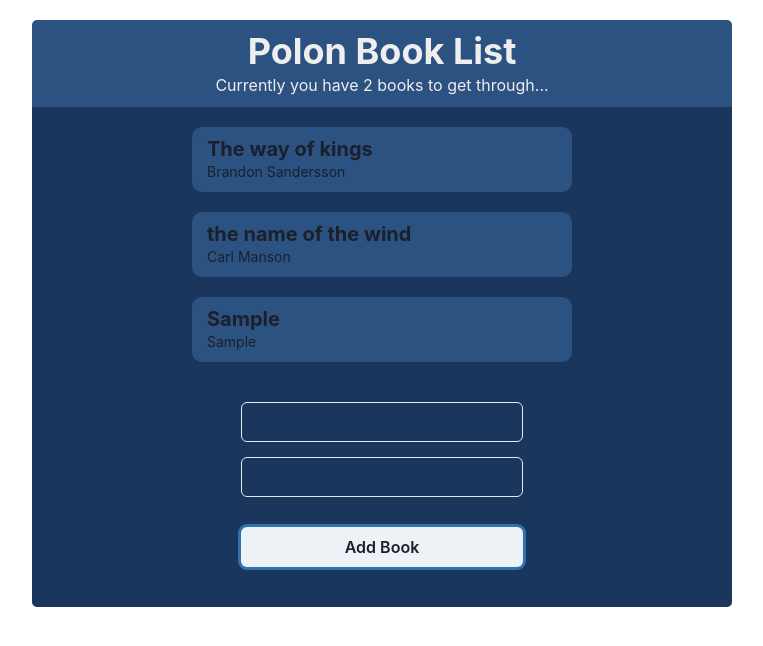
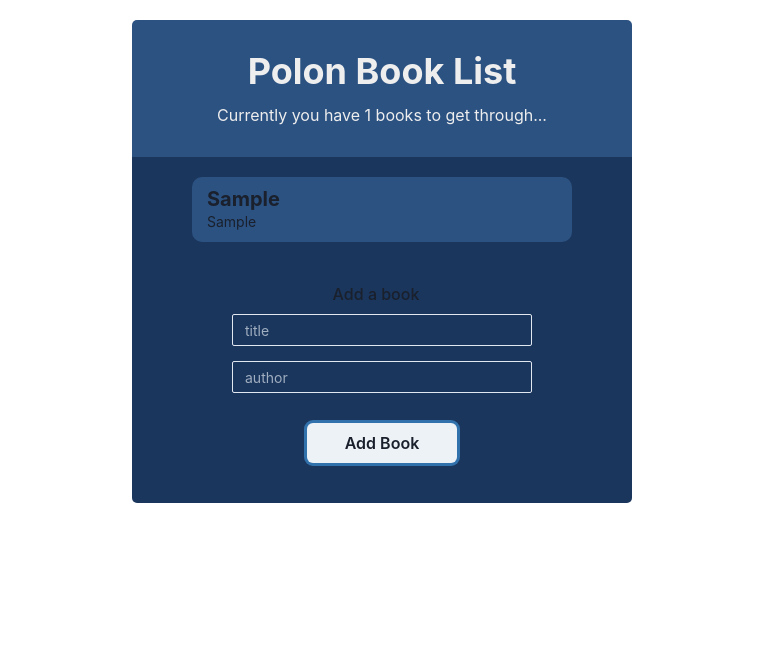
Before and after one commit to arthurpolon/book-list, a React (Create React App) app: page / in a window 1280 px wide. Both pictures are taken after typing "Sample", "Sample" into the empty fields and a click on the button "Add Book". Shown: the top 646 px of the page, without its empty margins (258-1021 px from the left). Built offline with nearby package versions, Linux system fonts and the light colour scheme.

Commit message:
everything working properly

```diff
--- a/src/App.js
+++ b/src/App.js
@@ -8,7 +8,7 @@ function App() {
   return (
       <ChakraProvider>
         <BooksContextProvider>
-          <Flex my='20px' mx='auto' w='90%' maxW='700px' direction='column'>
+          <Flex my='20px' mx='auto' w='90%' maxW='500px' direction='column'>
             <Header />
             <BookList />
             <NewBookForm />
--- /dev/null
+++ b/src/components/BookCard.js
@@ -0,0 +1,35 @@
+import { Box, Text, Heading } from "@chakra-ui/react";
+import { useBooks } from "../contexts/BooksContext";
+
+const BookCard = ({ book }) => {
+
+    const {removeBook} = useBooks()
+
+   return (
+      <Box
+         cursor="pointer"
+         _hover={{
+             textDecorationLine: 'line-through',
+             backgroundColor:'rgba(0,0,0,0.1)',
+             color:'gray.400'
+         }}
+         onClick={() => {
+            removeBook(book.id);
+         }}
+         key={book.id}
+         bg="blue.700"
+         w="380px"
+         mt="20px"
+         mx="auto"
+         p="10px 15px"
+         borderRadius="10px"
+      >
+         <Heading isTruncated size="md">
+            {book.title}
+         </Heading>
+         <Text fontSize="sm">{book.author}</Text>
+      </Box>
+   );
+};
+
+export default BookCard;
--- a/src/components/BookCards.js
+++ /dev/null
@@ -1,16 +0,0 @@
-import {Box, Text, Heading} from '@chakra-ui/react'
-
-const BookCard = ({book}) => {
-    const clickAction = (id) => {
-        console.log('clickado lixo', id)
-    }
-
-    return (
-        <Box onClick={() => {clickAction(book.id)}} key={book.id} bg='#2C5282' w='380px' mt='20px' mx='auto' p='10px 15px' borderRadius='10px'>
-            <Heading isTruncated size='md' >{book.title}</Heading>
-            <Text fontSize='sm'>{book.author}</Text>
-        </Box>
-    );
-}
-
-export default BookCard;
--- a/src/components/BookList.js
+++ b/src/components/BookList.js
@@ -1,6 +1,6 @@
 import {Flex} from '@chakra-ui/react'
 import { useBooks } from '../contexts/BooksContext';
-import BookCard from './BookCards';
+import BookCard from './BookCard';
 
 const BookList = () => {
     const { books } = useBooks()
--- a/src/components/Header.js
+++ b/src/components/Header.js
@@ -1,12 +1,28 @@
-import { Box, Heading, Text} from "@chakra-ui/react"
+import { Box, Heading, Text } from "@chakra-ui/react";
+import { useBooks } from "../contexts/BooksContext";
 
 const Header = () => {
-    return (
-        <Box p='10px 20px' textAlign='center' bgColor='#2C5282' w='100%' borderRadius='5px 5px 0 0' color='#eee'>
-            <Heading>Polon Book List</Heading>
-            <Text>Currently you have 2 books to get through...</Text>
-        </Box>
-    );
-}
+   const { books } = useBooks();
+
+   return (
+      <Box
+         p="30px"
+         textAlign="center"
+         bgColor="#2C5282"
+         w="100%"
+         borderRadius="5px 5px 0 0"
+         color="#eee"
+      >
+         <Heading mb='10px'>Polon Book List</Heading>
+         {books.length ? (
+            <Text>
+               Currently you have {books.length} books to get through...
+            </Text>
+         ) : (
+            <Text>Currently you have no books to read.</Text>
+         )}
+      </Box>
+   );
+};
 
 export default Header;
--- a/src/components/NewBookForm.js
+++ b/src/components/NewBookForm.js
@@ -8,10 +8,9 @@ import {
 
 import React, {useState} from 'react';
 import { useBooks } from "../contexts/BooksContext";
-import {v4 as uuid} from 'uuid'
 
 const NewBookForm = () => {
-    const {setBooks} = useBooks()
+    const {addBook} = useBooks()
 
     const [title, setTitle] = useState('')
     const [author, setAuthor] = useState('')
@@ -19,26 +18,25 @@ const NewBookForm = () => {
 
     const handleSubmit = (e) => {
         e.preventDefault()
-        console.log(`title: ${title.trim()}, author:${author.trim()}`)
+        addBook(title, author)
         setTitle('')
         setAuthor('')
-
-        setBooks(books => [...books, {title, author, id: uuid()}])
     }
 
     return (
         <Flex justify='center' bg="blue.900" p='40px' w='100%' borderRadius='0 0 5px 5px'>
             <form onSubmit={(e) => handleSubmit(e)}>
-                <Flex justify='center' direction='column'>
-                    <FormControl mb='15px'>
+                <Flex justify='center' align='center' direction='column'>
+                    <FormLabel>Add a book</FormLabel>
+                    <FormControl mb='15px' w='300px'>
                         <FormLabel hidden>Book Title</FormLabel>
-                        <Input onChange={(e) => setTitle(e.target.value)} value={title} required></Input>
+                        <Input placeholder='title' size='sm' onChange={(e) => setTitle(e.target.value)} value={title} required></Input>
                     </FormControl>
                     <FormControl mb='30px'>
                         <FormLabel hidden>Author</FormLabel>
-                       <Input onChange={(e) => setAuthor(e.target.value)} value={author} required></Input>
+                       <Input placeholder='author' size='sm' onChange={(e) => setAuthor(e.target.value)} value={author} required></Input>
                     </FormControl>
-                    <Button type='submit'>Add Book</Button>
+                    <Button w='150px' type='submit'>Add Book</Button>
                 </Flex>
             </form>
         </Flex>
--- a/src/contexts/BooksContext.js
+++ b/src/contexts/BooksContext.js
@@ -1,15 +1,27 @@
 import React, {createContext, useContext, useState, useEffect} from 'react';
+
+import {v4 as uuid} from 'uuid'
 
 export const BooksContext = createContext()
 
 const BooksContextProvider = ({children}) => {
-    const [books, setBooks] = useState([
-        {title: 'The way of kings', author:'Brandon Sandersson', id: 1},
-        {title: 'the name of the wind', author:'Carl Manson', id: 2}
-    ])
+    const localData = localStorage.getItem('books')
+    const [books, setBooks] = useState(localData ? JSON.parse(localData) : [])
+
+    useEffect(() => {
+        localStorage.setItem('books', JSON.stringify(books))
+    }, [books])
+
+    const addBook = (title, author) => {
+        setBooks(prevBook => [...prevBook, {title, author, id: uuid()}])
+    }
+
+    const removeBook = (id) => {
+        setBooks(books => books.filter(book => book.id !== id))
+    }
 
     return (
-        <BooksContext.Provider value={{books, setBooks}}>
+        <BooksContext.Provider value={{books, addBook, removeBook}}>
             {children}
         </BooksContext.Provider>
     )
```
